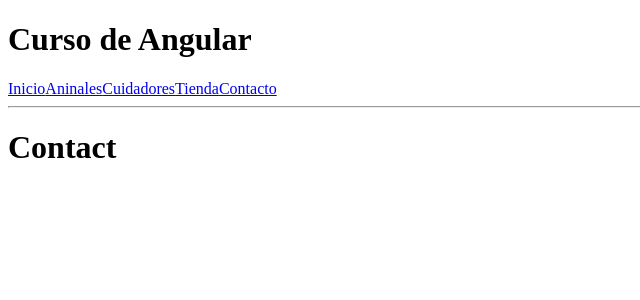
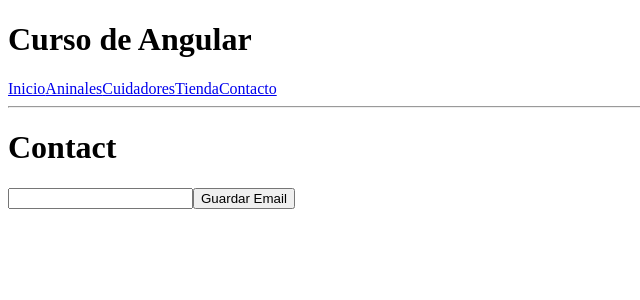
Before and after one commit to jdelagal/curso, an Angular app: page /contacto in a window 1280 px wide. Shown: the top 300 px of the page, without its empty margins (0-640 px from the left). Built offline with nearby package versions, Linux system fonts and the light colour scheme.

Commit message:
local storage.

```diff
--- a/src/app/app.component.html
+++ b/src/app/app.component.html
@@ -8,6 +8,10 @@
 <a [routerLink]="['/cuidadores']">Cuidadores</a>
 <a [routerLink]="['/tienda']">Tienda</a>
 <a [routerLink]="['/contacto']">Contacto</a>
+
+<span *ngIf="emailContacto"><strong>Email de contacto</strong>: {{emailContacto}}
+    <button (click)="borrarEmail()">Eliminar email de contacto</button></span>
+
 <hr>
 
 <router-outlet></router-outlet>
--- a/src/app/app.component.ts
+++ b/src/app/app.component.ts
@@ -1,4 +1,4 @@
-import { Component, DoCheck } from '@angular/core';
+import { Component, DoCheck, OnInit } from '@angular/core';
 
 
 @Component({
@@ -8,10 +8,20 @@ import { Component, DoCheck } from '@angular/core';
 
 })
 
-export class AppComponent implements DoCheck {
+export class AppComponent implements DoCheck, OnInit {
   title = 'Curso de Angular';
-
+  emailContacto: string;
+  ngOnInit(){
+    console.log(localStorage.getItem('emailContacto') );
+    this.emailContacto=localStorage.getItem('emailContacto');
+  }
   ngDoCheck(){
     console.log("ngDoCheck");
+    this.emailContacto=localStorage.getItem('emailContacto');
+  }
+  borrarEmail(){
+    localStorage.removeItem('emailContacto');
+    localStorage.clear();
+    this.emailContacto=null;
   }
 }
--- a/src/app/components/contact/contact.component.html
+++ b/src/app/components/contact/contact.component.html
@@ -1 +1,4 @@
 <h1>{{title}}</h1>
+
+<input type="text" [(ngModel)] = "emailContacto" />
+<button (click)= "guardarEmail()">Guardar Email</button>
--- a/src/app/components/contact/contact.component.ts
+++ b/src/app/components/contact/contact.component.ts
@@ -9,8 +9,13 @@ import { Component, OnInit } from '@angular/core';
 
 export class ContactComponent implements OnInit {
   title = 'Contact';
-
+  emailContacto: string;
   ngOnInit(){
     console.log("ContactComponent cargado");
   }
+
+  guardarEmail(){
+    localStorage.setItem('emailContacto', this.emailContacto);
+    console.log(localStorage.getItem('emailContacto') );
+  }
 }
```
